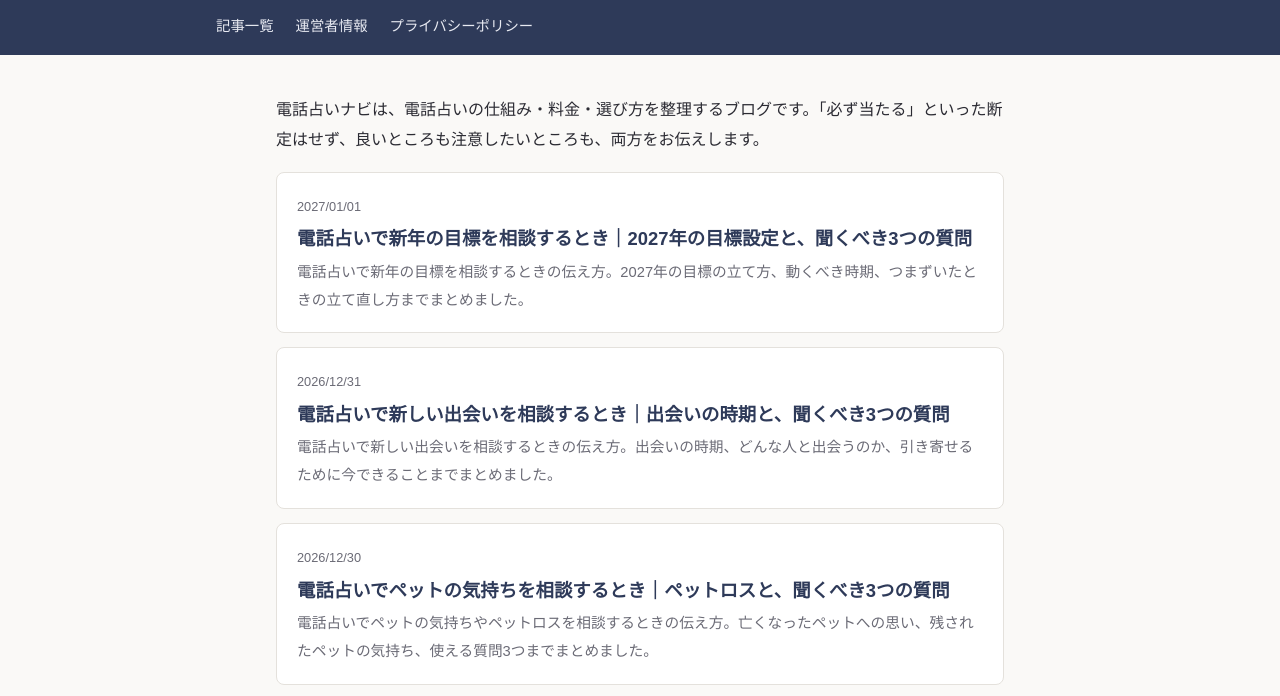
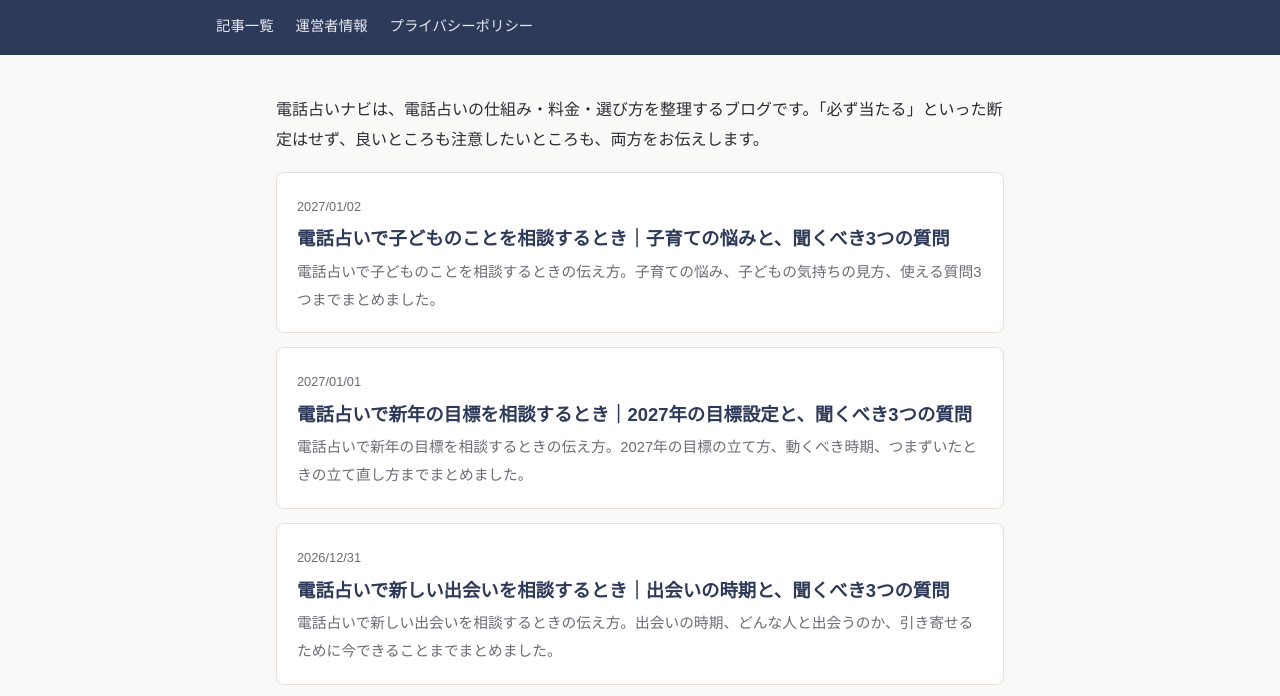
Before and after one commit to yuito1993/denwa-blog, a plain HTML site: page index.html in a window 1280 px wide. Shown: the part 98-794 px from the top of the page. Drawn offline with Linux system fonts and the light colour scheme.

Commit message:
一覧を全49記事に更新

```diff
--- a/index.html
+++ b/index.html
@@ -22,6 +22,11 @@
 <main class="container">
   <p>電話占いナビは、電話占いの仕組み・料金・選び方を整理するブログです。「必ず当たる」といった断定はせず、良いところも注意したいところも、両方をお伝えします。</p>
   <ul class="article-list">
+    <li>
+      <span class="date">2027/01/02</span>
+      <h2><a href="articles/kodomo-sodan.html">電話占いで子どものことを相談するとき｜子育ての悩みと、聞くべき3つの質問</a></h2>
+      <p>電話占いで子どものことを相談するときの伝え方。子育ての悩み、子どもの気持ちの見方、使える質問3つまでまとめました。</p>
+    </li>
     <li>
       <span class="date">2027/01/01</span>
       <h2><a href="articles/shinnen-mokuhyo-sodan.html">電話占いで新年の目標を相談するとき｜2027年の目標設定と、聞くべき3つの質問</a></h2>
```
